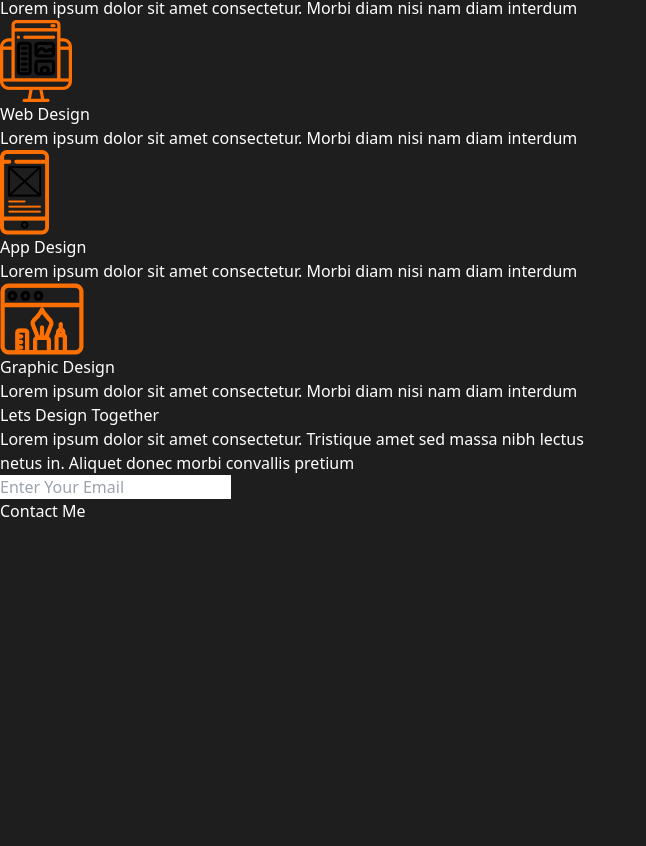
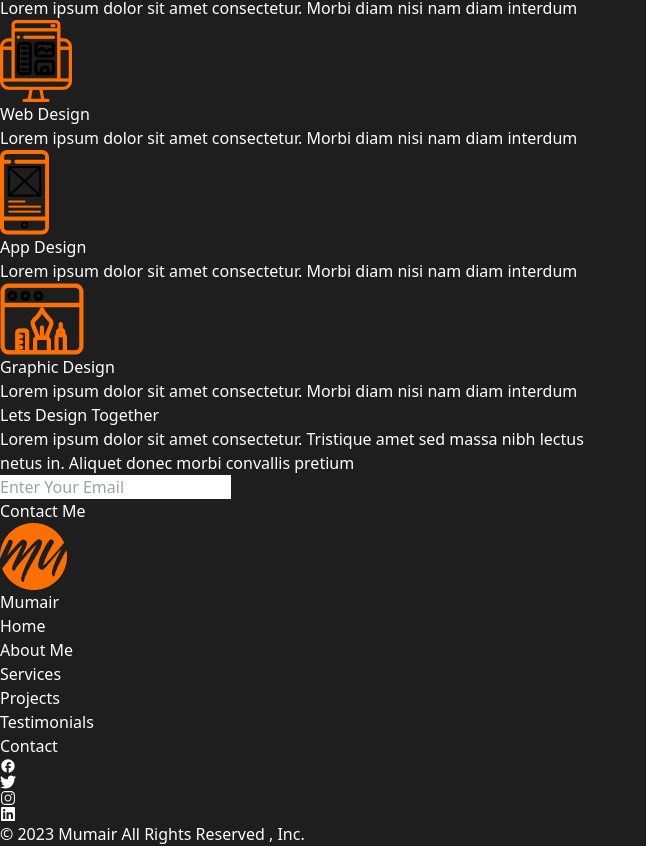
Before and after one commit to tuhinhossain123/personal-protfolio, a Next.js app: page / in a window 1280 px wide. Shown: the part 1410-2256 px from the top of the page, without its empty margins (0-646 px from the left). Before the commit the page ends 1933 px from the top, so only its background shows below. Built offline with nearby package versions, Linux system fonts and the light colour scheme.

Commit message:
footer add

```diff
--- a/src/app/layout.js
+++ b/src/app/layout.js
@@ -1,6 +1,7 @@
 import localFont from "next/font/local";
 import "./globals.css";
 import Navbar from "@/components/Header/Navbar/Navbar";
+import Footer from "@/components/Footer/Footer";
 
 const geistSans = localFont({
   src: "./fonts/GeistVF.woff",
@@ -14,8 +15,8 @@ const geistMono = localFont({
 });
 
 export const metadata = {
-  title: "Create Next App",
-  description: "Generated by create next app",
+  title: "Personal Protfolio",
+  description: "Protfolio",
 };
 
 export default function RootLayout({ children }) {
@@ -27,6 +28,7 @@ export default function RootLayout({ children }) {
         <div className="max-w-[1420px] mx-auto">
           <Navbar></Navbar>
           {children}
+          <Footer></Footer>
           </div>
       </body>
     </html>
--- a/src/components/Footer/Footer.js
+++ b/src/components/Footer/Footer.js
@@ -1,36 +1,19 @@
 "use client";
-import { IoMenuOutline } from "react-icons/io5";
-import { RxCross2 } from "react-icons/rx";
-import { useState } from "react";
-import { Link } from "react-scroll";
 import Image from "next/image";
-import img from "../../../app/images/Subtract.png";
+import img from "../../app/images/Subtract.png";
+import Link from "next/link";
+import { MdOutlineFacebook } from "react-icons/md";
+import { FaTwitter } from "react-icons/fa";
+import { RxInstagramLogo } from "react-icons/rx";
+import { FaLinkedin } from "react-icons/fa";
 
-const Navbar = () => {
-  const [menu, setMenu] = useState(false);
-
-  // Handle menu toggle
-  const handleMenu = () => {
-    setMenu(!menu);
-  };
-
-  // Handle closing the menu after clicking a link
-  const handleLinkClick = () => {
-    setMenu(false);
-  };
-
+const Footer = () => {
   return (
-    <div className="left-0 w-full z-10 top-0 pt-6 lg:pt-16 px-2 md:px-6 lg:px-6 bg-transparent border-2 border-red-700">
-      <div className="container max-w-[1420px] mx-auto">
-        <nav className="flex items-center justify-between">
-          <div className="flex items-center justify-between w-full px-3 lg:px-0 lg:w-auto">
-            <div className="flex items-center gap-5">
-              {/* logo and name here */}
+    <div className="mt-64">
+      <div>
+        <div className="cursor-pointer flex items-center justify-center gap-5">
           <div>
             <Image src={img} alt="Logo" width={67} height={67} />
-                <div>
-                    <h2 className=""></h2>
-                </div>
           </div>
           <div className="hidden md:block">
             <h2>
@@ -39,122 +22,102 @@ const Navbar = () => {
             </h2>
           </div>
         </div>
-            <div className="lg:hidden">
-              <button
-                onClick={handleMenu}
-                className="text-white text-5xl md:text-6xl"
-              >
-                {menu ? "" : <IoMenuOutline />}
-              </button>
-            </div>
-          </div>
-
-          <div className="flex items-center gap-[38px]">
-            {/* Nav All Link Here */}
-            <div>
-              <ul
-                className={`lg:static fixed bg-[#1E1E1E] lg:bg-transparent flex flex-col lg:flex-row items-center space-x-0 lg:space-x-10 space-y-10 lg:space-y-0 pt-6 lg:pt-0 top-0 right-0 lg:right-auto w-full md:w-full lg:w-auto h-screen lg:h-auto transition-all duration-500 ease-in-out ${
-                  menu ? "right-0" : "-right-full"
-                }`}
-              >
-                <div className="lg:hidden flex justify-end w-full pt-5 pr-10">
-                  <RxCross2
-                    onClick={handleMenu}
-                    className="text-5xl md:text-6xl cursor-pointer"
-                  />
-                </div>
+        <div className=" pt-20">
+          <ul className="flex items-center justify-center gap-5">
             <li className="mb-8 lg:mb-0">
               <Link
-                    to="/"
+                href="/"
                 spy={true}
                 smooth={true}
                 offset={-70}
                 duration={500}
                 className="text-xl md:text-3xl lg:text-xl font-normal  hover:text-[#FD6F00]  duration-500 cursor-pointer"
-                    onClick={handleLinkClick}
               >
                 Home
               </Link>
             </li>
             <li className="mb-8 lg:mb-0">
               <Link
-                    to="/"
+                href="/"
                 spy={true}
                 smooth={true}
                 offset={-70}
                 duration={500}
                 className="text-xl md:text-3xl lg:text-xl font-normal  hover:text-[#FD6F00]  duration-500 cursor-pointer"
-                    onClick={handleLinkClick}
               >
                 About Me
               </Link>
             </li>
             <li className="mb-8 lg:mb-0">
               <Link
-                    to="/"
+                href="/"
                 spy={true}
                 smooth={true}
                 offset={-70}
                 duration={500}
                 className="text-xl md:text-3xl lg:text-xl font-normal  hover:text-[#FD6F00]  duration-500 cursor-pointer"
-                    onClick={handleLinkClick}
               >
                 Services
               </Link>
             </li>
             <li className="mb-8 lg:mb-0">
               <Link
-                    to="/"
+                href="/"
                 spy={true}
                 smooth={true}
                 offset={-70}
                 duration={500}
                 className="text-xl md:text-3xl lg:text-xl font-normal  hover:text-[#FD6F00]  duration-500 cursor-pointer"
-                    onClick={handleLinkClick}
               >
                 Projects
               </Link>
             </li>
             <li className="mb-8 lg:mb-0">
               <Link
-                    to="/"
+                href="/"
                 spy={true}
                 smooth={true}
                 offset={-70}
                 duration={500}
                 className="text-xl md:text-3xl lg:text-xl font-normal  hover:text-[#FD6F00]  duration-500 cursor-pointer"
-                    onClick={handleLinkClick}
               >
                 Testimonials
               </Link>
             </li>
             <li className="mb-8 lg:mb-0">
               <Link
-                    to="/"
+                href="/"
                 spy={true}
                 smooth={true}
                 offset={-70}
                 duration={500}
                 className="text-xl md:text-3xl lg:text-xl font-normal  hover:text-[#FD6F00]  duration-500 cursor-pointer"
-                    onClick={handleLinkClick}
               >
                 Contact
               </Link>
             </li>
           </ul>
         </div>
-
-            {/* download CV Here */}
-            <div className="hidden lg:block">
-              <button className="bg-primary px-[18px] py-4 rounded-md text-xl font-normal">
-                Download CV
-              </button>
+        <div className="flex justify-center items-center gap-6 md:gap-16 lg:gap-6 pt-20">
+          <Link href="">
+            <MdOutlineFacebook className="text-[32px] md:text-5xl lg:text-[32px]"></MdOutlineFacebook>
+          </Link>
+          <Link href="">
+            <FaTwitter className="text-[32px] md:text-5xl lg:text-[32px]"></FaTwitter>
+          </Link>
+          <Link href="">
+            <RxInstagramLogo className="text-[32px] md:text-5xl lg:text-[32px]"></RxInstagramLogo>
+          </Link>
+          <Link href="">
+            <FaLinkedin className="text-[32px] md:text-5xl lg:text-[32px]"></FaLinkedin>
+          </Link>
         </div>
+        <div className="mt-16 bg-[#121212] ">
+          <h2 className="text-center py-7 text-xl">© 2023 <span className="text-primary font-bold">Mumair</span> All Rights Reserved , Inc.</h2>
         </div>
-        </nav>
       </div>
     </div>
   );
 };
 
-export default Navbar;
+export default Footer;
--- a/src/components/Header/Banner/Banner.js
+++ b/src/components/Header/Banner/Banner.js
@@ -5,25 +5,32 @@ import { MdOutlineFacebook } from "react-icons/md";
 import { FaTwitter } from "react-icons/fa";
 import { RxInstagramLogo } from "react-icons/rx";
 import { FaLinkedin } from "react-icons/fa";
+import Link from "next/link";
 
 const Banner = () => {
   return (
     <div className="pt-16 lg:pt-[120px] px-4 md:px-6 lg:px-6">
       <div className="flex flex-col-reverse lg:flex-row items-center justify-between gap-10 lg:gap-[148px]">
         <div className="px-4 md:px-8 lg:px-0">
-          <h4 className=" text-xl md:text-2xl lg:text-2xl font-semibold pb-1">Hi I am </h4>
+          <h4 className=" text-xl md:text-2xl lg:text-2xl font-semibold pb-1">
+            Hi I am{" "}
+          </h4>
           <h3 className="text-[#FD6F00] text-2xl md:text-3xl lg:text-[32px] font-semibold line-clamp-3 mb-0">
             Muhammad Umair{" "}
           </h3>
           <h1 className="text-5xl md:text-7xl lg:text-[100px] font-bold pt-3 lg:pt-0 lg:leading-[1]">
             UI & UX <br />
-            <span className="pl-[8rem] md:pl-[12rem] lg:pl-[15rem]">Designer</span>{" "}
+            <span className="pl-[8rem] md:pl-[12rem] lg:pl-[15rem]">
+              Designer
+            </span>{" "}
           </h1>
 
           <p className="text-[21px]  font-normal text-justify  lg:text-justify pt-[28px]">
             Lorem ipsum dolor sit amet consectetur. Tristique amet sed massa
-            nibh <br className="block md:hidden lg:block"/> lectus netus in. Aliquet donec morbi convallis Aliquet
-            donec Aliquet do <br className="block md:hidden lg:block"/> pretium. Turpis tempus pharetra
+            nibh <br className="block md:hidden lg:block" /> lectus netus in.
+            Aliquet donec morbi convallis Aliquet donec Aliquet do{" "}
+            <br className="block md:hidden lg:block" /> pretium. Turpis tempus
+            pharetra
           </p>
 
           <div className="mt-[22px]">
@@ -38,22 +45,22 @@ const Banner = () => {
             <div className="relative">
               <Image src={img} alt="Logo" width={538} height={617} />
               <div className="absolute top-7 md:top-20 lg:top-20 left-1 md:left-[5rem] lg:left-16">
-              <Image src={img2} alt="Logo" width={374} height={83} />
+                <Image src={img2} alt="Logo" width={374} height={83} />
               </div>
             </div>
             <div className="flex justify-center items-center gap-6 md:gap-16 lg:gap-6 pt-9">
-              <h2>
+              <Link href="">
                 <MdOutlineFacebook className="text-[32px] md:text-5xl lg:text-[32px]"></MdOutlineFacebook>
-              </h2>
-              <h2>
+              </Link>
+              <Link href="">
                 <FaTwitter className="text-[32px] md:text-5xl lg:text-[32px]"></FaTwitter>
-              </h2>
-              <h2>
+              </Link>
+              <Link href="">
                 <RxInstagramLogo className="text-[32px] md:text-5xl lg:text-[32px]"></RxInstagramLogo>
-              </h2>
-              <h2>
+              </Link>
+              <Link href="">
                 <FaLinkedin className="text-[32px] md:text-5xl lg:text-[32px]"></FaLinkedin>
-              </h2>
+              </Link>
             </div>
           </div>
         </div>
```
Lines whose indentation alone changed are shown as unchanged.
